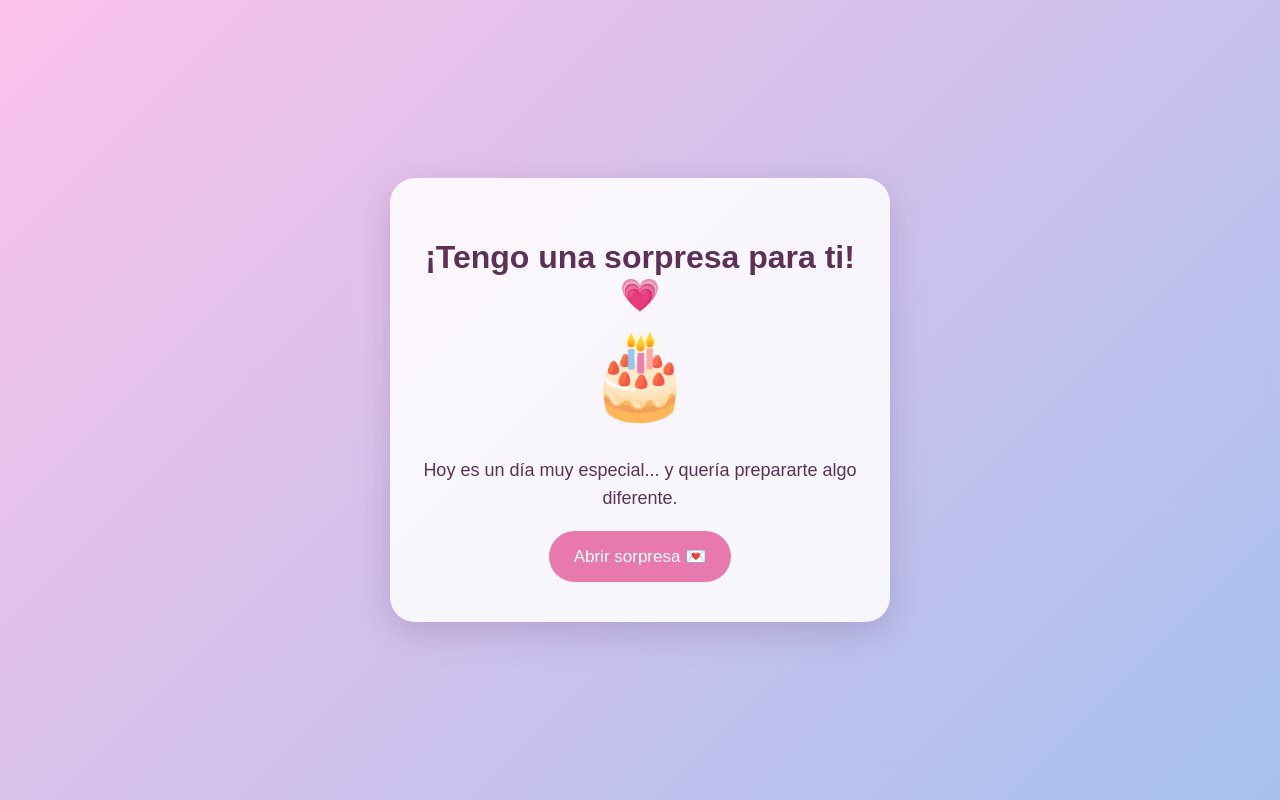
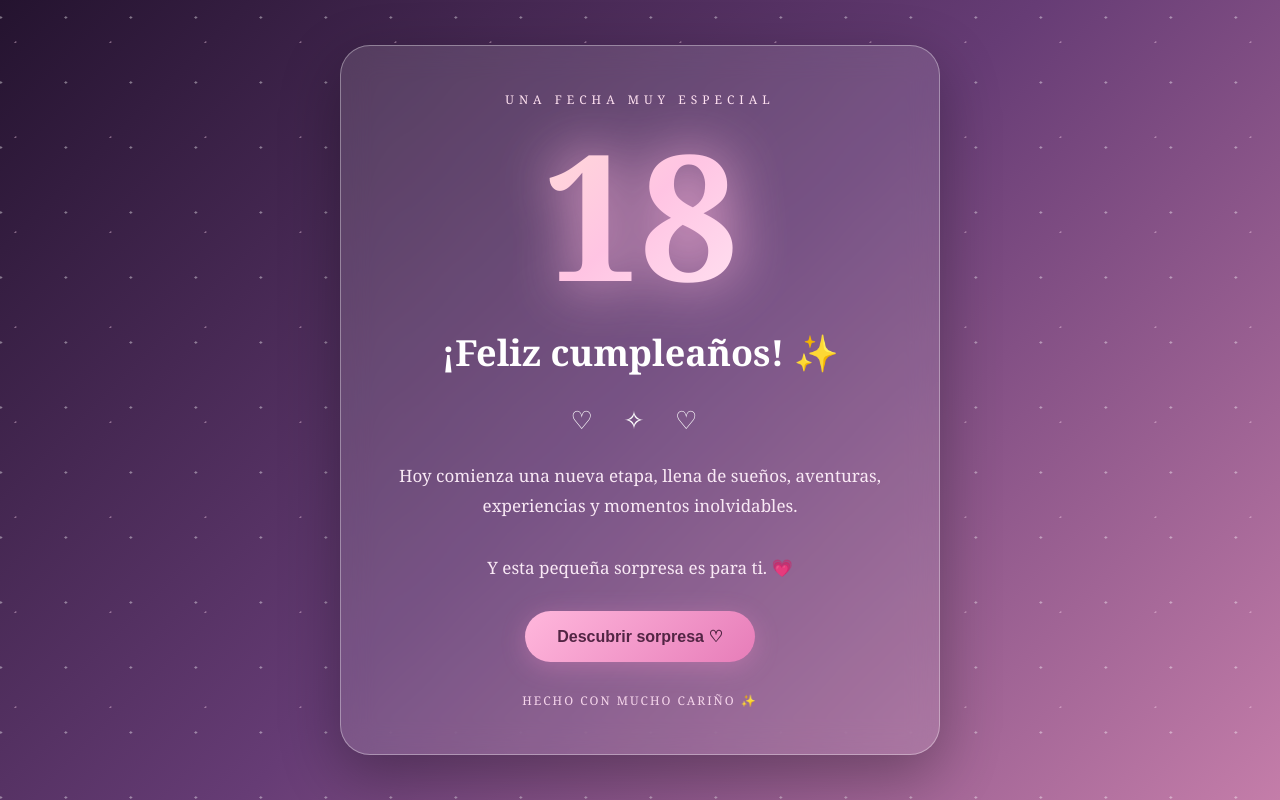
Before and after one commit to amadogonza07-rgb/cumpleanos-sorpresa, a plain HTML site: page index.html in a window 1280 px wide. Drawn offline with Linux system fonts and the light colour scheme.

Commit message:
Revise HTML structure and update styles for birthday theme

```diff
--- a/index.html
+++ b/index.html
@@ -4,86 +4,207 @@
 <head>
 <meta charset="UTF-8">
 <meta name="viewport" content="width=device-width, initial-scale=1.0">
-    <title>Una sorpresa para ti</title>
+
+<title>Mis 18 años de ti ✨</title>
 
 <style>
 * {
+    margin: 0;
+    padding: 0;
     box-sizing: border-box;
 }
 
 body {
-            margin: 0;
     min-height: 100vh;
-            font-family: 'Arial', sans-serif;
-            background: linear-gradient(135deg, #fbc2eb, #a6c1ee);
+    font-family: 'Georgia', serif;
+    background: linear-gradient(135deg, #24132f, #663c75, #c47da9);
+    color: white;
+    overflow-x: hidden;
+}
+
+/* ESTRELLAS DEL FONDO */
+
+body::before {
+    content: "";
+    position: fixed;
+    inset: 0;
+    pointer-events: none;
+    background-image:
+        radial-gradient(white 1px, transparent 1px),
+        radial-gradient(#ffd8ee 1px, transparent 1px);
+    background-size: 65px 65px, 95px 95px;
+    background-position: 0 0, 30px 40px;
+    opacity: .4;
+    animation: estrellas 15s linear infinite;
+}
+
+@keyframes estrellas {
+    to { background-position: 100px 150px, 130px 190px; }
+}
+
+.contenedor {
+    min-height: 100vh;
     display: flex;
+    align-items: center;
     justify-content: center;
-            align-items: center;
-            text-align: center;
-            color: #5c3157;
-            padding: 20px;
+    padding: 30px 15px;
 }
 
 .tarjeta {
-            background: rgba(255, 255, 255, 0.85);
-            padding: 40px 25px;
-            border-radius: 25px;
-            max-width: 500px;
+    position: relative;
     width: 100%;
-            box-shadow: 0 10px 35px rgba(80, 40, 90, 0.2);
+    max-width: 600px;
+    padding: 45px 25px;
+    text-align: center;
+    border: 1px solid rgba(255,255,255,.35);
+    border-radius: 30px;
+    background: rgba(255,255,255,.12);
+    backdrop-filter: blur(15px);
+    box-shadow: 0 20px 60px rgba(0,0,0,.3);
+    animation: entrada 1.2s ease;
+}
+
+@keyframes entrada {
+    from {
+        opacity: 0;
+        transform: translateY(35px);
+    }
+    to {
+        opacity: 1;
+        transform: translateY(0);
+    }
+}
+
+.etiqueta {
+    color: #ffe2f1;
+    letter-spacing: 5px;
+    font-size: 12px;
+    text-transform: uppercase;
+}
+
+.numero {
+    font-family: Georgia, serif;
+    font-size: clamp(110px, 25vw, 175px);
+    font-weight: bold;
+    line-height: 1.2;
+    background: linear-gradient(135deg, #fff4cc, #ffc4e3, #ffffff);
+    background-clip: text;
+    -webkit-background-clip: text;
+    color: transparent;
+    filter: drop-shadow(0 0 20px #ffb6df);
+    animation: brillo 3s infinite alternate;
+}
+
+@keyframes brillo {
+    to {
+        filter: drop-shadow(0 0 35px #ffb6df);
+    }
 }
 
 h1 {
-            font-size: 32px;
+    font-size: clamp(25px, 6vw, 36px);
+    margin: 10px 0 18px;
 }
 
-        .pastel {
-            font-size: 85px;
-            margin: 20px;
-            animation: flotar 2s infinite ease-in-out;
+.descripcion {
+    color: #f9e9f5;
+    line-height: 1.8;
+    font-size: 17px;
+    margin-bottom: 28px;
 }
 
-        p {
-            font-size: 18px;
-            line-height: 1.6;
+.boton {
+    border: none;
+    padding: 16px 32px;
+    border-radius: 40px;
+    background: linear-gradient(135deg, #ffb7dc, #e77db9);
+    color: #522544;
+    font-size: 16px;
+    font-weight: bold;
+    cursor: pointer;
+    box-shadow: 0 5px 25px rgba(255,150,210,.3);
+    transition: .3s;
 }
 
-        button {
-            background: #e879ad;
-            color: white;
-            border: none;
-            padding: 15px 25px;
-            border-radius: 30px;
-            font-size: 17px;
-            cursor: pointer;
-            transition: 0.3s;
+.boton:hover {
+    transform: scale(1.08);
+    box-shadow: 0 8px 35px rgba(255,150,210,.6);
 }
 
-        button:hover {
-            transform: scale(1.08);
-            background: #d95791;
+.decoracion {
+    margin: 25px 0;
+    font-size: 25px;
+    letter-spacing: 12px;
 }
 
-        #mensaje {
+#sorpresa {
     display: none;
-            margin-top: 25px;
-            animation: aparecer 1s;
-        }
-
-        @keyframes flotar {
-            50% {
-                transform: translateY(-12px);
-            }
+    margin-top: 35px;
+    animation: aparecer 1.2s ease;
 }
 
 @keyframes aparecer {
     from {
         opacity: 0;
-                transform: translateY(20px);
+        transform: translateY(25px);
     }
     to {
         opacity: 1;
         transform: translateY(0);
+    }
+}
+
+#sorpresa h2 {
+    color: #ffe0f1;
+    font-size: 27px;
+    margin-bottom: 20px;
+}
+
+.carta {
+    padding: 25px;
+    background: rgba(255,255,255,.13);
+    border: 1px solid rgba(255,255,255,.25);
+    border-radius: 20px;
+    line-height: 1.9;
+    color: #fff2fa;
+    font-size: 16px;
+}
+
+.firma {
+    margin-top: 25px;
+    color: #ffd7ec;
+    font-style: italic;
+}
+
+.confeti {
+    position: fixed;
+    top: -15px;
+    z-index: 10;
+    pointer-events: none;
+    animation: caer 4s linear forwards;
+}
+
+@keyframes caer {
+    to {
+        transform: translateY(110vh) rotate(720deg);
+        opacity: 0;
+    }
+}
+
+footer {
+    margin-top: 30px;
+    color: #f5d5eb;
+    font-size: 12px;
+    letter-spacing: 2px;
+}
+
+@media(max-width: 480px) {
+    .tarjeta {
+        padding: 35px 18px;
+    }
+
+    .descripcion {
+        font-size: 15px;
     }
 }
 </style>
@@ -91,43 +212,134 @@
 
 <body>
 
-    <div class="tarjeta">
+<div class="contenedor">
 
-        <h1>¡Tengo una sorpresa para ti! 💗</h1>
+    <main class="tarjeta">
 
-        <div class="pastel">🎂</div>
-
-        <p>
-            Hoy es un día muy especial...
-            y quería prepararte algo diferente.
+        <p class="etiqueta">
+            UNA FECHA MUY ESPECIAL
         </p>
 
-        <button onclick="abrirSorpresa()">
-            Abrir sorpresa 💌
+        <div class="numero">18</div>
+
+        <h1>¡Feliz cumpleaños! ✨</h1>
+
+        <div class="decoracion">
+            ♡ ✧ ♡
+        </div>
+
+        <p class="descripcion">
+            Hoy comienza una nueva etapa,
+            llena de sueños, aventuras,
+            experiencias y momentos inolvidables.
+            <br><br>
+            Y esta pequeña sorpresa es para ti. 💗
+        </p>
+
+        <button class="boton" onclick="abrirSorpresa()">
+            Descubrir sorpresa ♡
         </button>
 
-        <div id="mensaje">
-            <h2>¡Feliz cumpleaños! 🎉</h2>
+        <section id="sorpresa">
 
-            <p>
-                Espero que tengas un día increíble,
-                lleno de alegría, momentos bonitos
-                y muchas sonrisas.
-            </p>
+            <div class="decoracion">
+                🎂 ✨ 🎀
+            </div>
 
-            <p>¡Que todos tus deseos se hagan realidad! ❤️</p>
+            <h2>¡Bienvenidos tus 18! 🥂</h2>
 
-            <div style="font-size: 35px;">
-                🎈 🎁 🎊
-            </div>
+            <div class="carta">
+
+                Hoy no es un día cualquiera,
+                hoy celebras 18 años de vida
+                y el comienzo de una etapa increíble.
+
+                <br><br>
+
+                Deseo que nunca te falten motivos
+                para sonreír, personas que te quieran,
+                sueños por cumplir y aventuras
+                que algún día se conviertan
+                en recuerdos inolvidables.
+
+                <br><br>
+
+                Que la vida te sorprenda
+                con cosas maravillosas y que
+                nunca pierdas esa esencia
+                que te hace una persona especial.
+
+                <br><br>
+
+                ¡Disfruta muchísimo tus 18 años!
+
+                <div class="firma">
+                    Con mucho cariño. ❤️
                 </div>
 
             </div>
 
+            <div class="decoracion">
+                🦋 💗 🦋
+            </div>
+
+        </section>
+
+        <footer>
+            HECHO CON MUCHO CARIÑO ✨
+        </footer>
+
+    </main>
+
+</div>
+
 <script>
+
 function abrirSorpresa() {
-            document.getElementById("mensaje").style.display = "block";
+
+    const sorpresa = document.getElementById("sorpresa");
+
+    sorpresa.style.display = "block";
+
+    document.querySelector(".boton").style.display = "none";
+
+    lanzarConfeti();
+
+    sorpresa.scrollIntoView({
+        behavior: "smooth",
+        block: "center"
+    });
 }
+
+function lanzarConfeti() {
+
+    const simbolos = ["💗", "✨", "🌸", "🎉", "💕", "⭐"];
+
+    for (let i = 0; i < 55; i++) {
+
+        const elemento = document.createElement("span");
+
+        elemento.classList.add("confeti");
+
+        elemento.innerHTML =
+            simbolos[Math.floor(Math.random() * simbolos.length)];
+
+        elemento.style.left = Math.random() * 100 + "vw";
+
+        elemento.style.animationDelay =
+            Math.random() * 2 + "s";
+
+        elemento.style.fontSize =
+            (Math.random() * 15 + 12) + "px";
+
+        document.body.appendChild(elemento);
+
+        setTimeout(() => {
+            elemento.remove();
+        }, 6000);
+    }
+}
+
 </script>
 
 </body>
```
Lines whose indentation alone changed are shown as unchanged.
